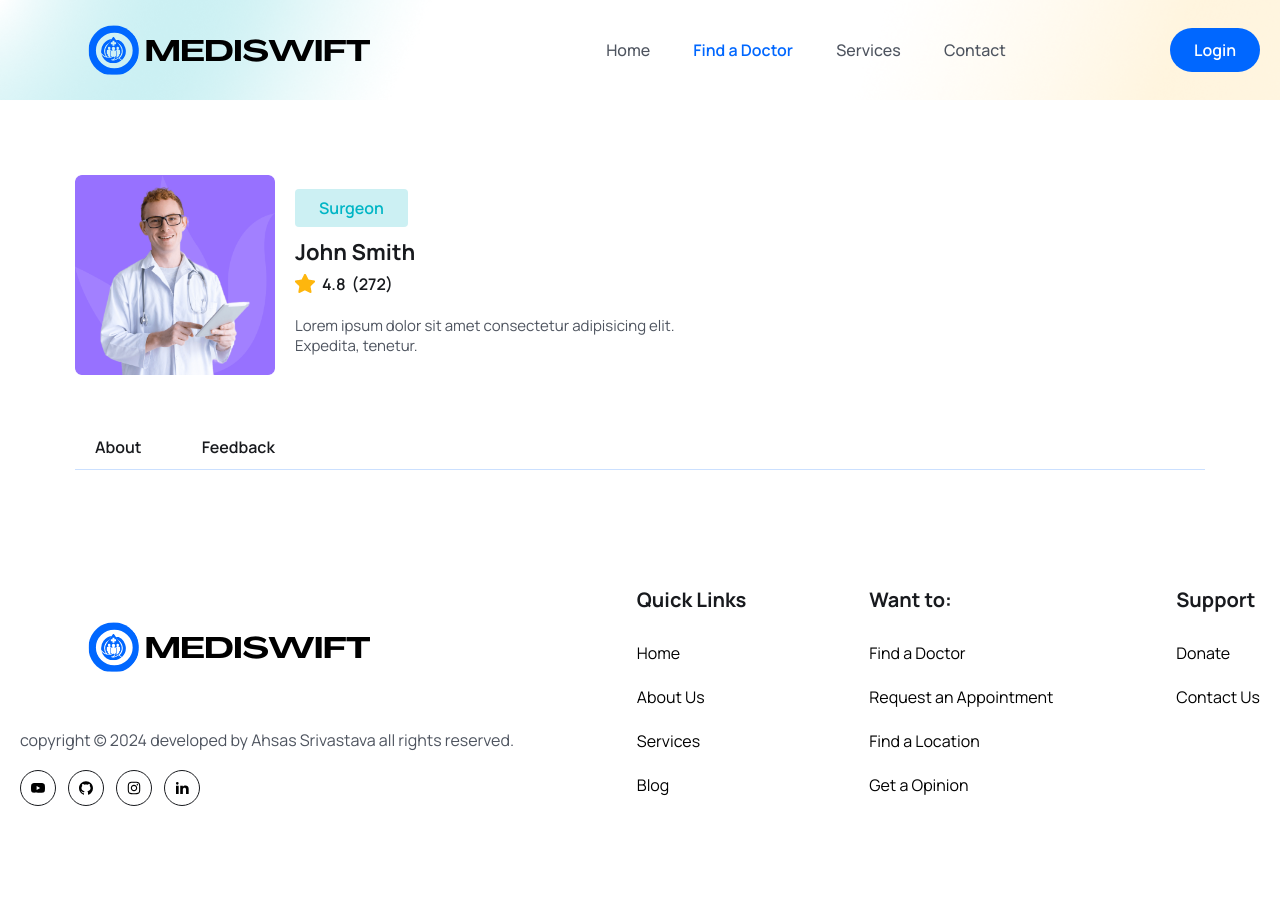
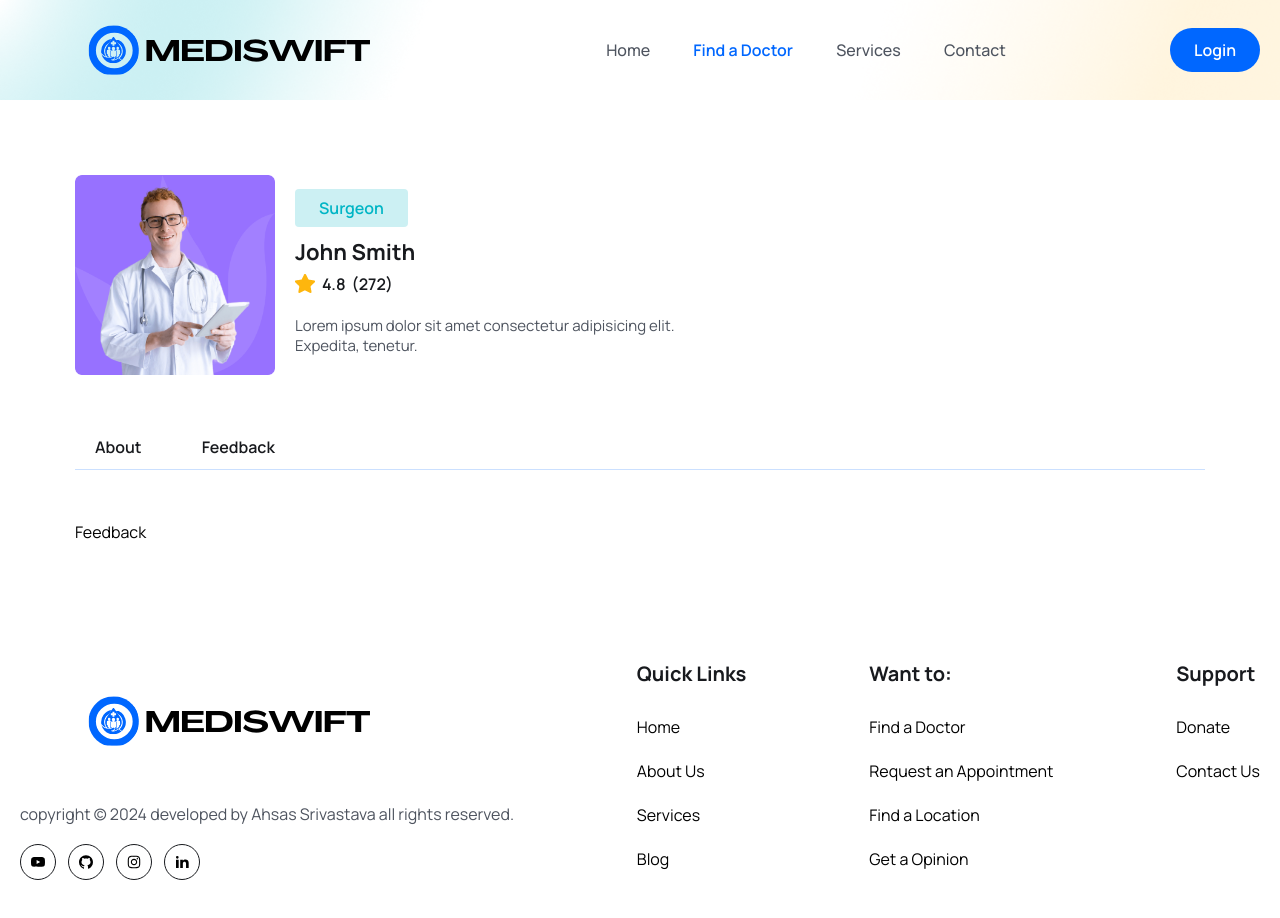
Before and after one commit to ahsas29/SolarcellSRM, a React (Vite) app in the folder frontend/: page /doctors/1 in a window 1280 px wide. Both pictures are taken after a click on the button "Feedback". Shown: the top 918 px of the page. Before the commit the page ends 879 px from the top, so only its background shows below. Built offline with nearby package versions, Linux system fonts and the light colour scheme.

Commit message:
1 Ghanta video aur chlega abi

```diff
--- /dev/null
+++ b/frontend/src/pages/Doctors/DoctorAbout.jsx
@@ -0,0 +1,7 @@
+import React from "react";
+
+const DoctorAbout = () => {
+  return <div>DoctorAbout</div>;
+};
+
+export default DoctorAbout;
--- a/frontend/src/pages/Doctors/DoctorDetails.jsx
+++ b/frontend/src/pages/Doctors/DoctorDetails.jsx
@@ -1,8 +1,12 @@
-import React from "react";
+import React, { useState } from "react";
 import doctorImg from "../../assets/images/doctor-img02.png";
 import starIcon from "../../assets/images/Star.png";
+import DoctorAbout from "./DoctorAbout";
+import Feedback from "./Feedback";
 
 const DcotorDetails = () => {
+
+    const [tab, setTab] = useState('about')
   return <section>
       <div className="max-w-[1170px] px-5 mx-auto">
         <div className="gird md:grid-cols-3 gap-[50px]">
@@ -36,20 +40,32 @@ const DcotorDetails = () => {
 
             <div className="mt-[50px] border-b border-solid border-[#0066ff34]">
               <button
-              className={"py-2 px-5 mr-5 text-[16px] leading-7 text-headingColor font-semibold"}
+              onClick={() => setTab("about")}
+              className={'${tab=="about" && "border-b border-solid border-primaryColor"} py-2 px-5 mr-5 text-[16px] leading-7 text-headingColor font-semibold'}
               >
                 About
-                </button>
+              </button>
 
-                <button
-              className={"py-2 px-5 mr-5 text-[16px] leading-7 text-headingColor font-semibold"}
+              <button
+                onClick={() => setTab("feedback")}
+                className={'${tab=="feedback" && "border-b border-solid border-primaryColor"} py-2 px-5 mr-5 text-[16px] leading-7 text-headingColor font-semibold'}
               >
                 Feedback
-                </button>
-
+              </button>
             </div>
 
+            <div className="mt-[50px]">
+            {
+              tab =='about' && <DoctorAbout/>
+            }
+            {
+              tab =='feedback' && <Feedback/>
+            }
+            </div>
+
+
           </div>
+
           <div></div>
         </div>
       </div>
--- /dev/null
+++ b/frontend/src/pages/Doctors/Feedback.jsx
@@ -0,0 +1,7 @@
+import React from "react";
+;
+const Feedback = () => {
+  return <div>Feedback</div>;
+};
+
+export default Feedback;
```
